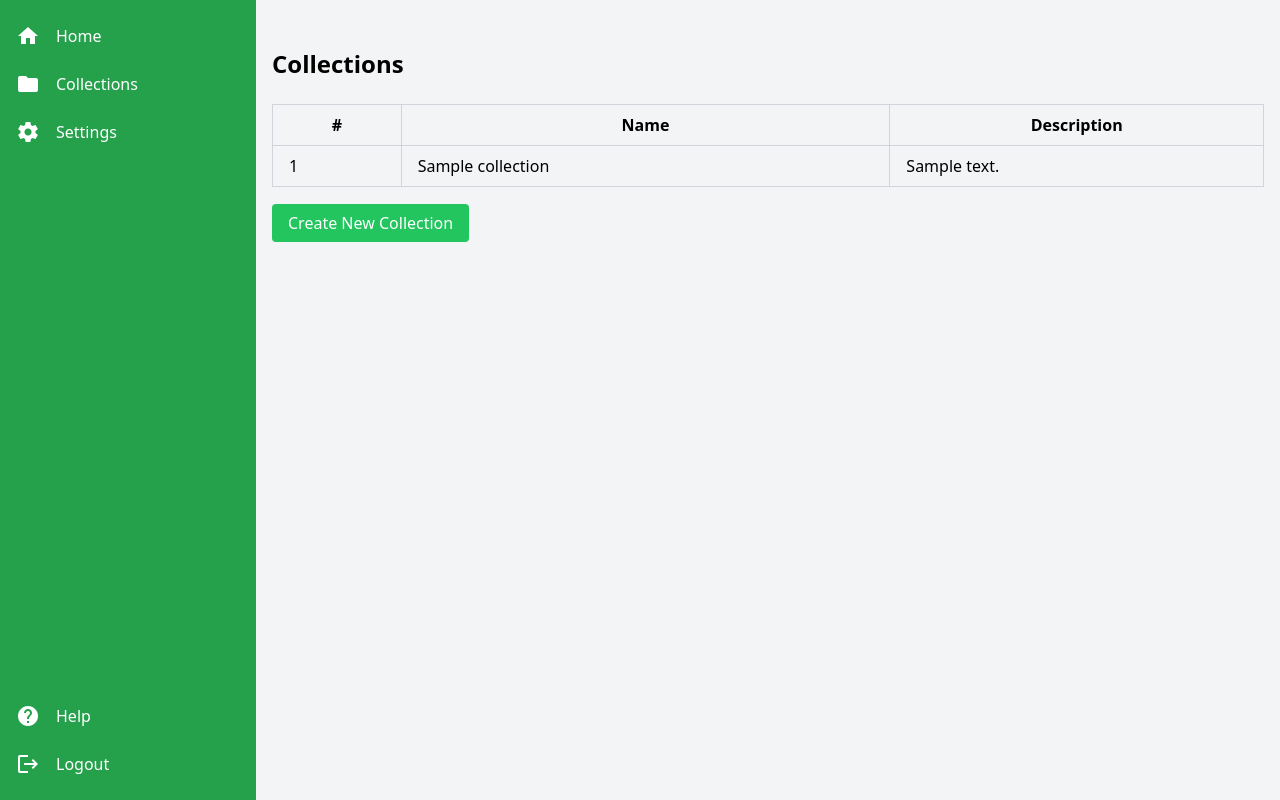
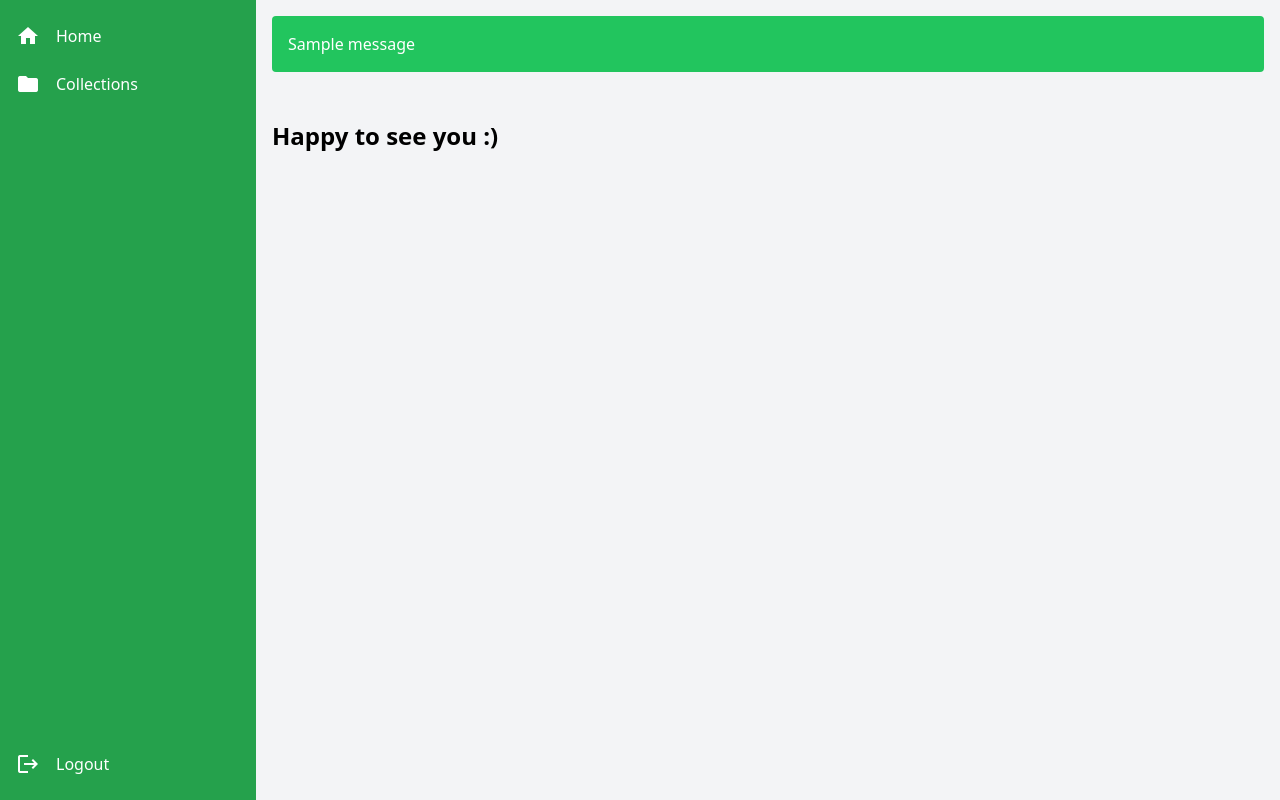
Before and after one commit to janmarkuslanger/nuri, a Flask app: page / in a window 1280 px wide. Run offline with Flask 3, Linux system fonts and the light colour scheme; tables that the repository leaves empty hold one stand-in row (values such as "Sample post"); one stand-in notice (Sample message) is shown; style sheets or scripts are compiled from the project's sources.

```diff
--- a/app/models/collection.py
+++ b/app/models/collection.py
@@ -5,5 +5,6 @@ class Collection(BaseModel):
     __tablename__ = "collections"
 
     name = db.Column(db.String(80), nullable=False)
+    alias = db.Column(db.String(80), nullable=False)
     description = db.Column(db.String(255))
     fields = db.relationship("Field", backref="collection", cascade="all, delete-orphan")
--- /dev/null
+++ b/app/templates/home.html
@@ -0,0 +1,10 @@
+{% extends "layout.html" %}
+
+{% block title %}Collections List{% endblock %}
+
+{% block content %}
+<div class="container mx-auto py-8">
+    <h1 class="text-2xl font-bold mb-6">Happy to see you :)</h1>
+
+</div>
+{% endblock %}
--- a/app/templates/layout.html
+++ b/app/templates/layout.html
@@ -19,24 +19,16 @@
             <div class="absolute inset-0 bg-[#25a14c] overflow-hidden">
                 <div class="flex flex-col h-full justify-between">
                     <nav class="mt-4 space-y-2">
-                        <a href="/" class="flex items-center px-4 py-2 text-white hover:bg-[#1f8a41]">
+                        <a href="{{ url_for('home.index') }}" class="flex items-center px-4 py-2 text-white hover:bg-[#1f8a41]">
                             <span class="material-icons">home</span>
                             <span class="ml-4 hidden group-hover:block">Home</span>
                         </a>
-                        <a href="/collections" class="flex items-center px-4 py-2 text-white hover:bg-[#1f8a41]">
+                        <a href="{{ url_for('collection.index') }}" class="flex items-center px-4 py-2 text-white hover:bg-[#1f8a41]">
                             <span class="material-icons">folder</span>
                             <span class="ml-4 hidden group-hover:block">Collections</span>
                         </a>
-                        <a href="/settings" class="flex items-center px-4 py-2 text-white hover:bg-[#1f8a41]">
-                            <span class="material-icons">settings</span>
-                            <span class="ml-4 hidden group-hover:block">Settings</span>
-                        </a>
                     </nav>
                     <nav class="mb-4 space-y-2">
-                        <a href="/help" class="flex items-center px-4 py-2 text-white hover:bg-[#1f8a41]">
-                            <span class="material-icons">help</span>
-                            <span class="ml-4 hidden group-hover:block">Help</span>
-                        </a>
                         <a href="/logout" class="flex items-center px-4 py-2 text-white hover:bg-[#1f8a41]">
                             <span class="material-icons">logout</span>
                             <span class="ml-4 hidden group-hover:block">Logout</span>
@@ -46,6 +38,17 @@
             </div>
         </div>
         <div class="flex-1 p-4">
+            {% with messages = get_flashed_messages(with_categories=True) %}
+                {% if messages %}
+                    <div class="mb-4">
+                        {% for category, message in messages %}
+                            <div class="p-4 mb-2 text-white rounded {{ 'bg-red-500' if category == 'error' else 'bg-green-500' }}">
+                                {{ message }}
+                            </div>
+                        {% endfor %}
+                    </div>
+                {% endif %}
+            {% endwith %}
             {% block content %}{% endblock %}
         </div>
     </div>
--- a/app/views/__init__.py
+++ b/app/views/__init__.py
@@ -1 +1,2 @@
 from .collection import view as collection
+from .home import view as home
--- a/app/views/collection.py
+++ b/app/views/collection.py
@@ -1,11 +1,11 @@
-from flask import Blueprint, render_template, request, redirect, url_for
+from flask import Blueprint, render_template, request, redirect, url_for, flash
 from app.models.collection import Collection
 from app import db
 
 view = Blueprint("collection", __name__)
 
 @view.route("/", methods=["GET"])
-def list_collections():
+def index():
     collections = Collection.query.all()
     return render_template("list_collections.html", collections=collections)
 
@@ -13,9 +13,17 @@ def list_collections():
 def create_collection():
     if request.method == "POST":
         name = request.form.get("name")
+        alias = request.form.get("alias")
         description = request.form.get("description")
-        if name:
-            new_collection = Collection(name=name, description=description)
+
+        excistingAlias = Collection.query.filter_by(alias=alias).first()
+        if excistingAlias:
+            flash("Alias already exists", "error")
+            return redirect(url_for("collection.index"))
+
+        if name and alias:
+            new_collection = Collection(name=name, alias=alias, description=description)
             new_collection.save()
-            return redirect(url_for("collection.list_collections"))
+            return redirect(url_for("collection.index"))
+
     return render_template("create_collection.html")
--- /dev/null
+++ b/app/views/home.py
@@ -0,0 +1,7 @@
+from flask import Blueprint, render_template
+
+view = Blueprint("home", __name__)
+
+@view.route("/", methods=["GET"])
+def index():
+    return render_template("home.html")
```
Also changed, not shown: app/__init__.py (+6 -1 lines), app/templates/create_collection.html (+10 -0 lines).
